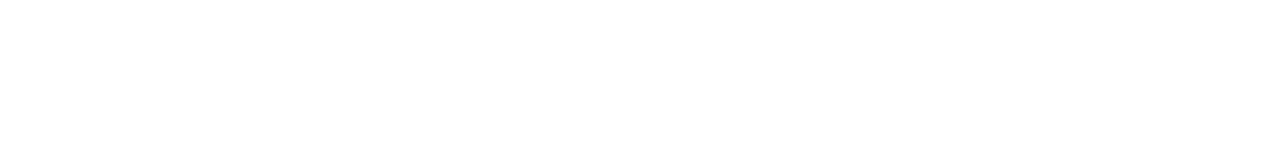
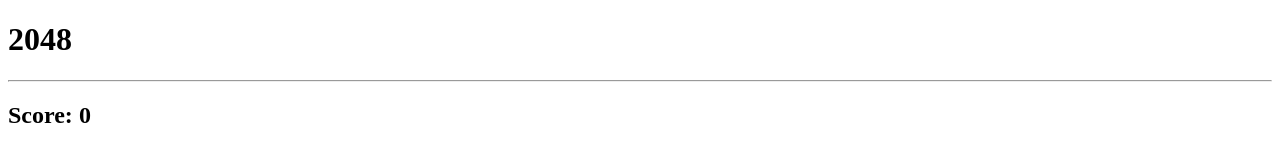
Before and after one commit to fr0sted-flake/2048_game, a plain HTML site: page index.html in a window 1280 px wide. Drawn offline with Linux system fonts and the light colour scheme.

Commit message:
added the board in a div tag and a score indicator

```diff
--- a/index.html
+++ b/index.html
@@ -8,6 +8,10 @@
         <script src="2048.js"></script>
 </head>
 <body>
-
+    <h1>2048</h1>
+    <hr>
+    <h2>Score: <span id="score">0</span></h2>
+    <div id="board">
+    </div>
 </body>
 </html>
```
